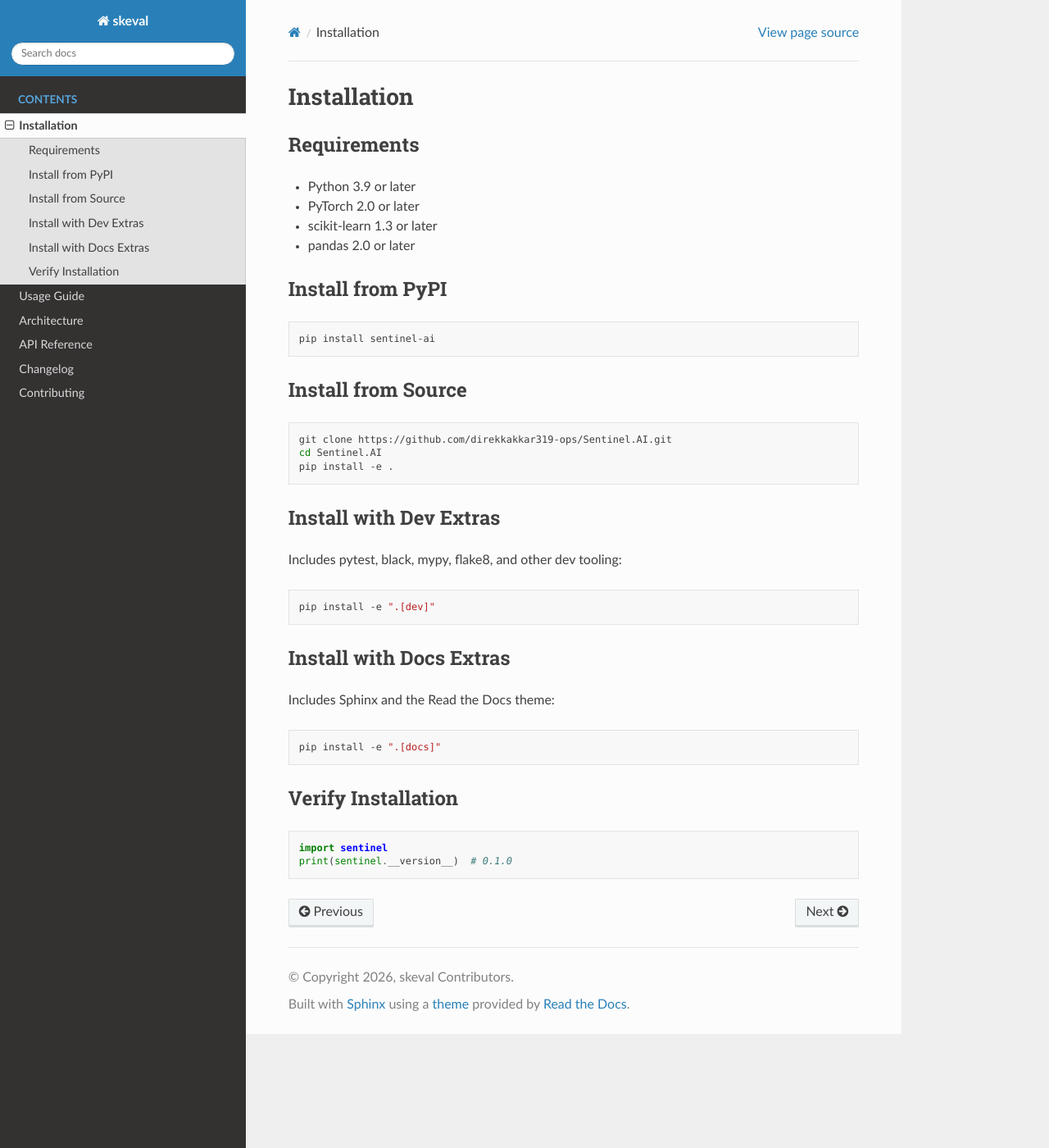
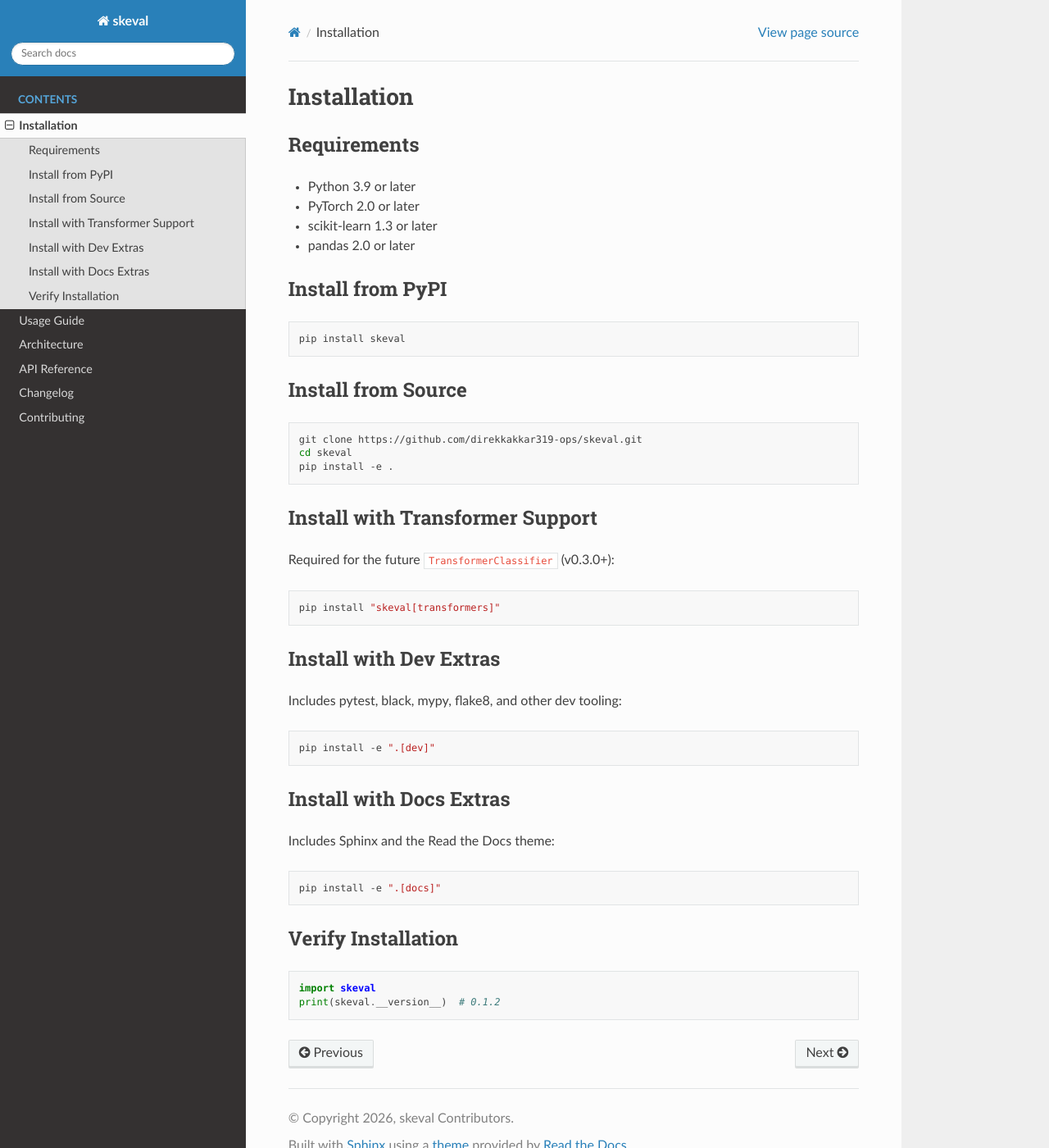
Before and after one commit to direkkakkar319-ops/skeval, a Sphinx documentation site: the page built from docs/installation.rst, in a window 1280 px wide and 1400 px high. Shown: the whole window at 82% size. Built offline with Sphinx 7.4.7 and the Read the Docs theme 3.1.0, drawn with Linux system fonts in a browser that asks for light colours.

Commit message:
docs: update (#39)

```diff
--- a/docs/installation.rst
+++ b/docs/installation.rst
@@ -14,16 +14,25 @@
 
 .. code-block:: bash
 
-   pip install sentinel-ai
+   pip install skeval
 
 Install from Source
 -------------------
 
 .. code-block:: bash
 
-   git clone https://github.com/direkkakkar319-ops/Sentinel.AI.git
-   cd Sentinel.AI
+   git clone https://github.com/direkkakkar319-ops/skeval.git
+   cd skeval
    pip install -e .
+
+Install with Transformer Support
+---------------------------------
+
+Required for the future ``TransformerClassifier`` (v0.3.0+):
+
+.. code-block:: bash
+
+   pip install "skeval[transformers]"
 
 Install with Dev Extras
 -----------------------
@@ -48,5 +57,5 @@
 
 .. code-block:: python
 
-   import sentinel
-   print(sentinel.__version__)  # 0.1.0
+   import skeval
+   print(skeval.__version__)  # 0.1.2
```
